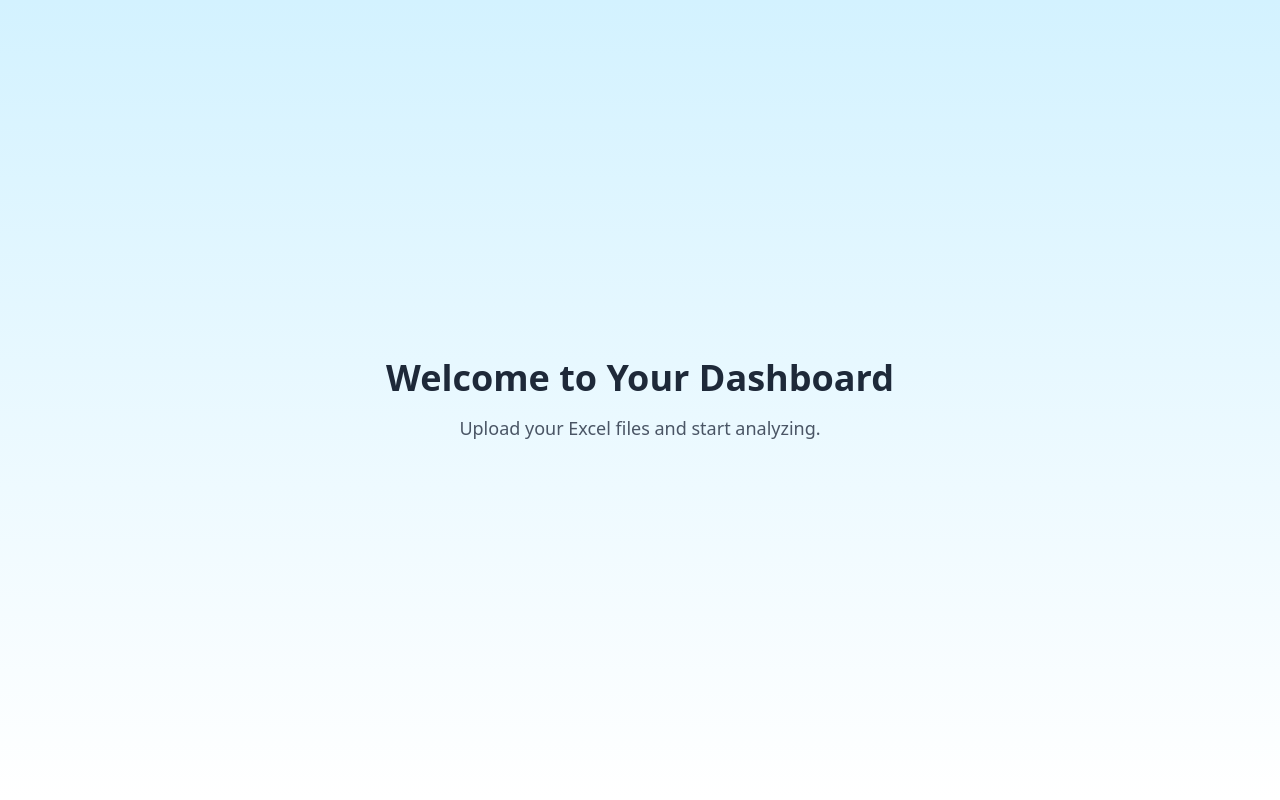
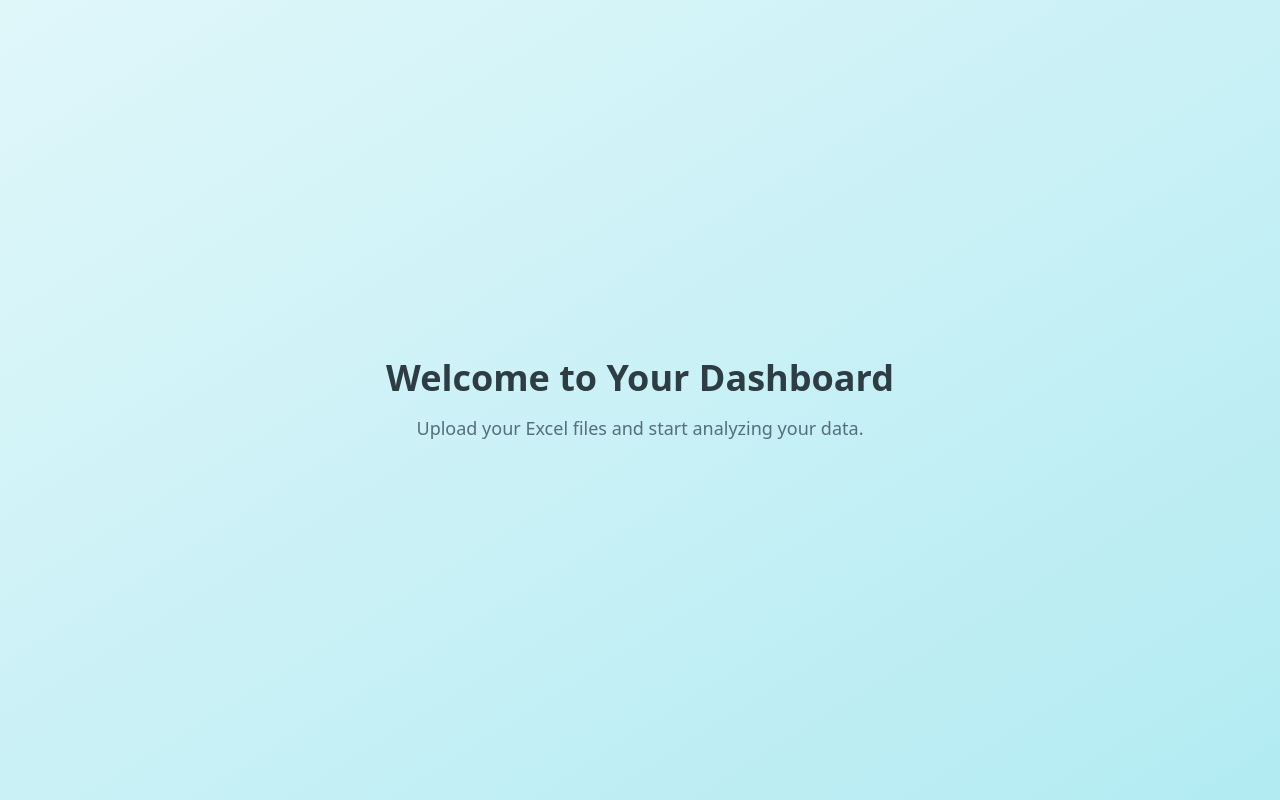
Before and after one commit to Truptid07/DataMatrix, a React (Vite) app in the folder client/: page /dashboard in a window 1280 px wide. Built offline with nearby package versions, Linux system fonts and the light colour scheme; sample sign-in values are in the browser's storage; a web font is replaced by a local one.

Commit message:
Update Dashboard styling for improved aesthetics and clarity

```diff
--- a/client/src/pages/Dashboard.jsx
+++ b/client/src/pages/Dashboard.jsx
@@ -35,14 +35,14 @@ import { motion } from "framer-motion";
 const Dashboard = () => {
   return (
     <motion.div
-      className="min-h-screen w-full bg-gradient-to-b from-[#d3f2ff] to-white flex items-center justify-center transition-all duration-500"
+      className="min-h-screen w-full bg-gradient-to-br from-[#E0F7FA] to-[#B2EBF2] flex items-center justify-center transition-all duration-500"
       initial={{ opacity: 0 }}
       animate={{ opacity: 1 }}
       transition={{ duration: 1 }}
     >
       <div className="text-center p-6">
-        <h1 className="text-4xl font-bold text-gray-800 mb-4">Welcome to Your Dashboard</h1>
-        <p className="text-lg text-gray-600">Upload your Excel files and start analyzing.</p>
+        <h1 className="text-4xl font-bold text-[#2E3C43] mb-4">Welcome to Your Dashboard</h1>
+        <p className="text-lg text-[#546E7A]">Upload your Excel files and start analyzing your data.</p>
       </div>
     </motion.div>
   );
```
